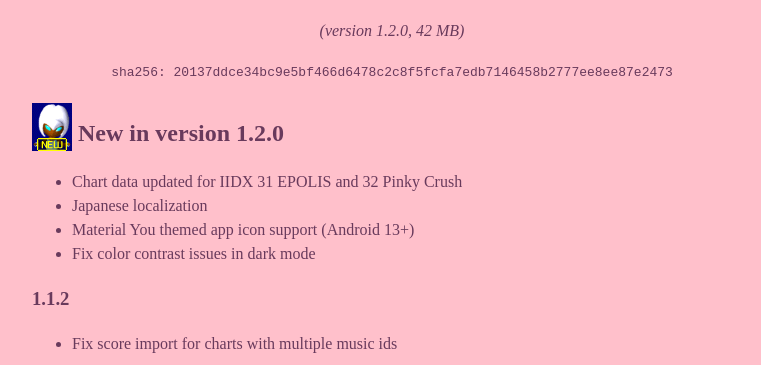
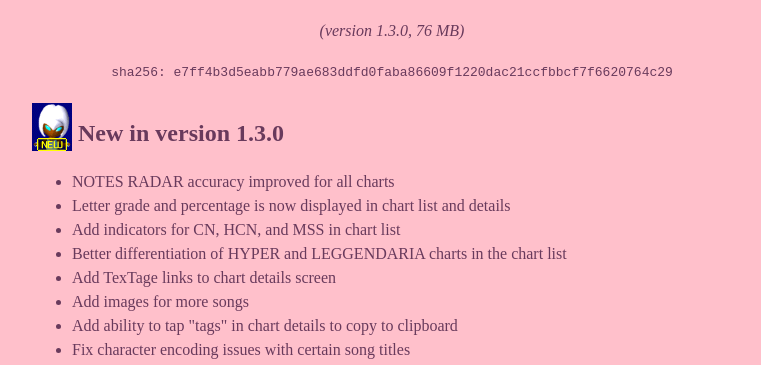
Before and after one commit to mlaux/mlaux.github.io, a plain HTML site: page tse.html in a window 1280 px wide. Shown: the part 427-792 px from the top of the page, without its empty margins (248-1009 px from the left). Drawn offline with Linux system fonts and the light colour scheme.

Commit message:
TSE 1.3.0

```diff
--- a/tse.html
+++ b/tse.html
@@ -32,13 +32,26 @@
     src="images/download-banner.gif"></center></h2>
 
     <h1><center><img src="images/floppy1.gif"> &gt;&gt; <a
-    href="tse-1.2.0.apk">Click here!</a> &lt;&lt; <img
+    href="tse-1.3.0.apk">Click here!</a> &lt;&lt; <img
     src="images/floppy2.gif"></center></h2>
 
-    <p><center><em>(version 1.2.0, 42 MB)</em></center></p>
-    <p><center><code>sha256: 20137ddce34bc9e5bf466d6478c2c8f5fcfa7edb7146458b2777ee8ee87e2473</code></center></p>
+    <p><center><em>(version 1.3.0, 76 MB)</em></center></p>
+    <p><center><code>sha256: e7ff4b3d5eabb779ae683ddfd0faba86609f1220dac21ccfbbcf7f6620764c29</code></center></p>
 
-    <h2><img src="images/tran-new.gif"> New in version 1.2.0</h2>
+    <h2><img src="images/tran-new.gif"> New in version 1.3.0</h2>
+    <ul>
+      <li>NOTES RADAR accuracy improved for all charts</li>
+      <li>Letter grade and percentage is now displayed in chart list and details</li>
+      <li>Add indicators for CN, HCN, and MSS in chart list</li>
+      <li>Better differentiation of HYPER and LEGGENDARIA charts in the chart list</li>
+      <li>Add TexTage links to chart details screen</li>
+      <li>Add images for more songs</li>
+      <li>Add ability to tap "tags" in chart details to copy to clipboard</li>
+      <li>Fix character encoding issues with certain song titles</li>
+      <li>Fix crash when Kamaitachi username validation times out</li>
+    </ul>
+
+    <h3>1.2.0</h3>
     <ul>
       <li>Chart data updated for IIDX 31 EPOLIS and 32 Pinky Crush</li>
       <li>Japanese localization</li>
```
